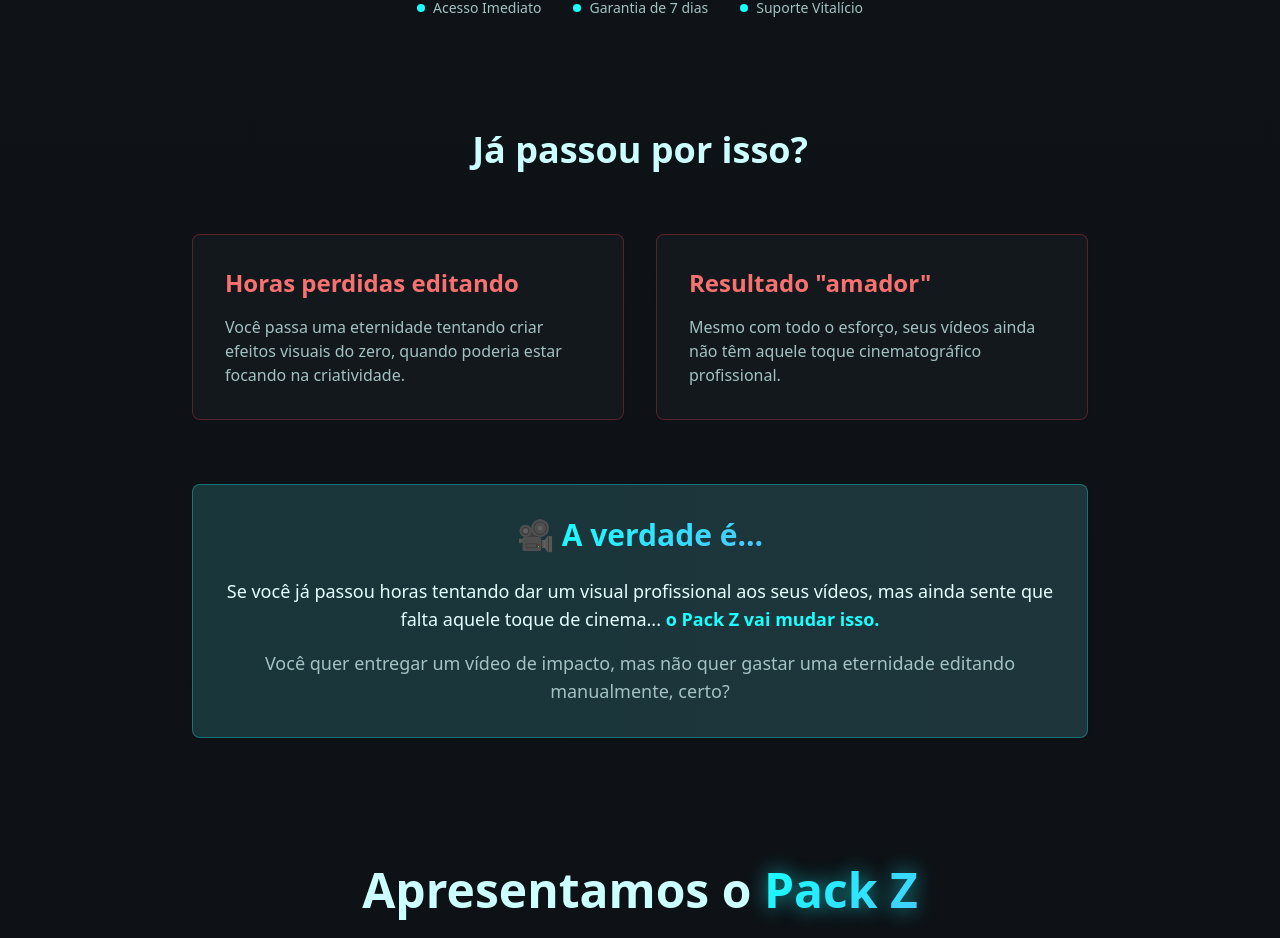
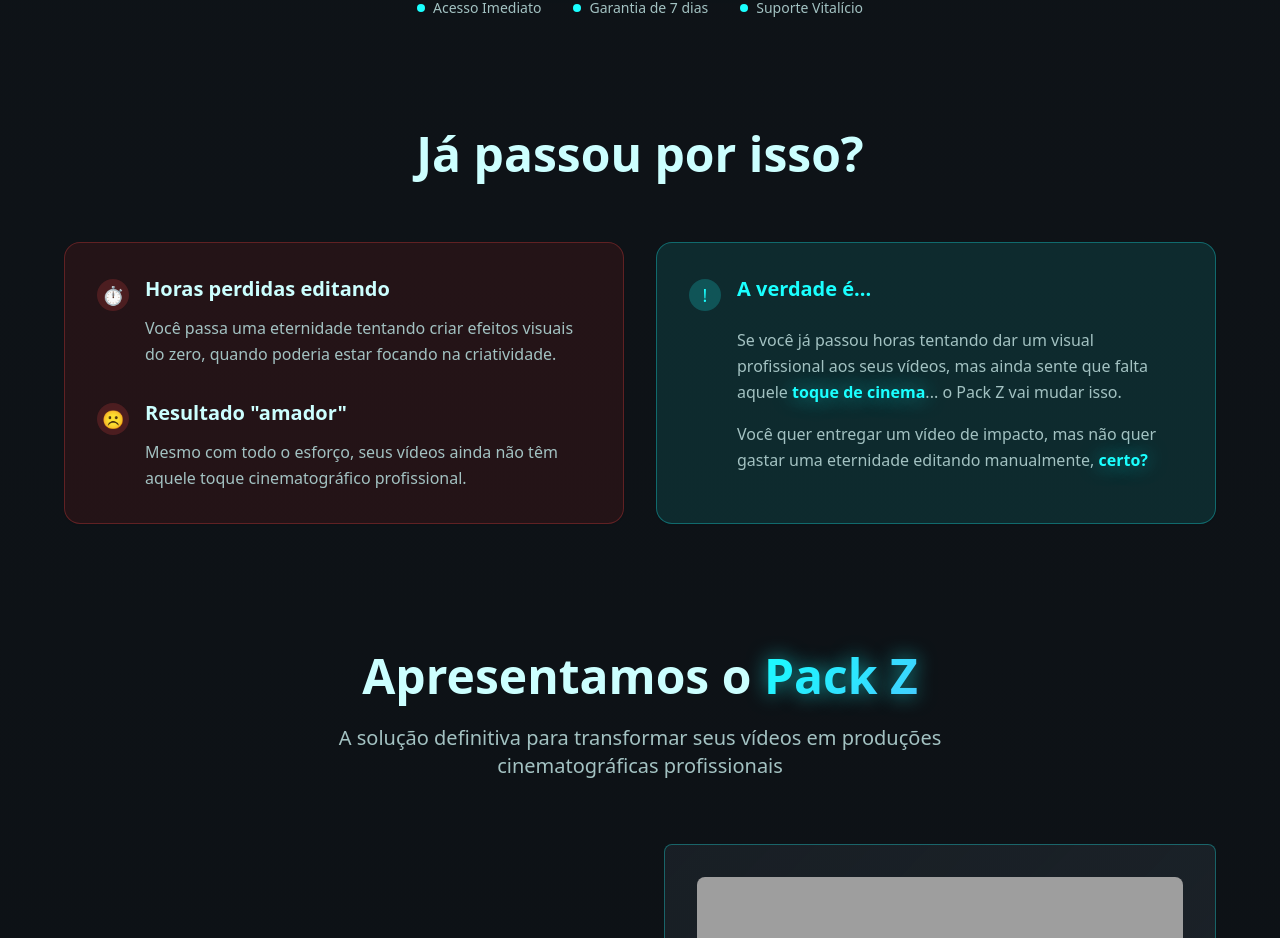
Before and after one commit to Carlos8980/vamo-clone-isso, a React (Vite) app: page / in a window 1280 px wide. Shown: the part 1217-2155 px from the top of the page. Built offline with nearby package versions, Linux system fonts and the light colour scheme; grey boxes are pictures that could not be loaded.

Commit message:
Ajustar layout e cores
Ajustei o layout e as cores para corresponderem ao formato e à cor de fundo solicitados pelo usuário.

```diff
--- a/src/components/ProblemsSection.tsx
+++ b/src/components/ProblemsSection.tsx
@@ -3,38 +3,64 @@ import { Card } from "@/components/ui/card";
 const ProblemsSection = () => {
   return (
     <section className="container mx-auto px-6 py-16">
-      <h2 className="text-4xl font-bold text-center mb-16">Já passou por isso?</h2>
+      <div className="text-center mb-16">
+        <h2 className="text-4xl md:text-5xl font-bold text-foreground mb-8">
+          Já passou por isso?
+        </h2>
+      </div>
 
-      <div className="grid md:grid-cols-2 gap-8 max-w-4xl mx-auto mb-16">
-        <Card className="p-8 bg-card/50 border-red-500/30">
-          <h3 className="text-2xl font-bold mb-4 text-red-400">Horas perdidas editando</h3>
-          <p className="text-muted-foreground">
-            Você passa uma eternidade tentando criar efeitos visuais do zero, quando poderia estar focando na criatividade.
-          </p>
+      <div className="grid md:grid-cols-2 gap-8 max-w-6xl mx-auto">
+        {/* Problems Card */}
+        <Card className="p-8 bg-red-900/20 border-red-500/30 rounded-2xl">
+          <div className="space-y-8">
+            <div className="flex items-start gap-4">
+              <div className="w-8 h-8 bg-red-500/20 rounded-full flex items-center justify-center flex-shrink-0 mt-1">
+                <span className="text-red-400 text-lg">⏱</span>
+              </div>
+              <div>
+                <h3 className="text-xl font-bold text-foreground mb-3">Horas perdidas editando</h3>
+                <p className="text-muted-foreground leading-relaxed">
+                  Você passa uma eternidade tentando criar efeitos visuais do zero, quando poderia estar focando na criatividade.
+                </p>
+              </div>
+            </div>
+
+            <div className="flex items-start gap-4">
+              <div className="w-8 h-8 bg-red-500/20 rounded-full flex items-center justify-center flex-shrink-0 mt-1">
+                <span className="text-red-400 text-lg">☹</span>
+              </div>
+              <div>
+                <h3 className="text-xl font-bold text-foreground mb-3">Resultado "amador"</h3>
+                <p className="text-muted-foreground leading-relaxed">
+                  Mesmo com todo o esforço, seus vídeos ainda não têm aquele toque cinematográfico profissional.
+                </p>
+              </div>
+            </div>
+          </div>
         </Card>
 
-        <Card className="p-8 bg-card/50 border-red-500/30">
-          <h3 className="text-2xl font-bold mb-4 text-red-400">Resultado "amador"</h3>
-          <p className="text-muted-foreground">
-            Mesmo com todo o esforço, seus vídeos ainda não têm aquele toque cinematográfico profissional.
-          </p>
+        {/* Solution Card */}
+        <Card className="p-8 bg-primary/10 border-primary/30 rounded-2xl">
+          <div className="flex items-start gap-4">
+            <div className="w-8 h-8 bg-primary/20 rounded-full flex items-center justify-center flex-shrink-0 mt-1">
+              <span className="text-primary text-lg">!</span>
+            </div>
+            <div>
+              <h3 className="text-xl font-bold text-primary mb-6">A verdade é...</h3>
+              <div className="space-y-4 text-muted-foreground leading-relaxed">
+                <p>
+                  Se você já passou horas tentando dar um visual profissional aos seus vídeos, mas ainda sente que falta aquele{" "}
+                  <span className="text-primary font-semibold glow-text">toque de cinema</span>... o Pack Z vai mudar isso.
+                </p>
+                <p>
+                  Você quer entregar um vídeo de impacto, mas não quer gastar uma eternidade editando manualmente,{" "}
+                  <span className="text-primary font-semibold glow-text">certo?</span>
+                </p>
+              </div>
+            </div>
+          </div>
         </Card>
       </div>
-
-      {/* Truth Section */}
-      <Card className="max-w-4xl mx-auto p-8 bg-gradient-to-r from-primary/10 to-accent/10 border-primary/30">
-        <h3 className="text-3xl font-bold mb-6 text-center">
-          🎥 <span className="gradient-text">A verdade é...</span>
-        </h3>
-        <div className="space-y-4 text-lg text-center">
-          <p>
-            Se você já passou horas tentando dar um visual profissional aos seus vídeos, mas ainda sente que falta aquele toque de cinema... <span className="text-primary font-semibold">o Pack Z vai mudar isso.</span>
-          </p>
-          <p className="text-muted-foreground">
-            Você quer entregar um vídeo de impacto, mas não quer gastar uma eternidade editando manualmente, certo?
-          </p>
-        </div>
-      </Card>
     </section>
   );
 };
```
